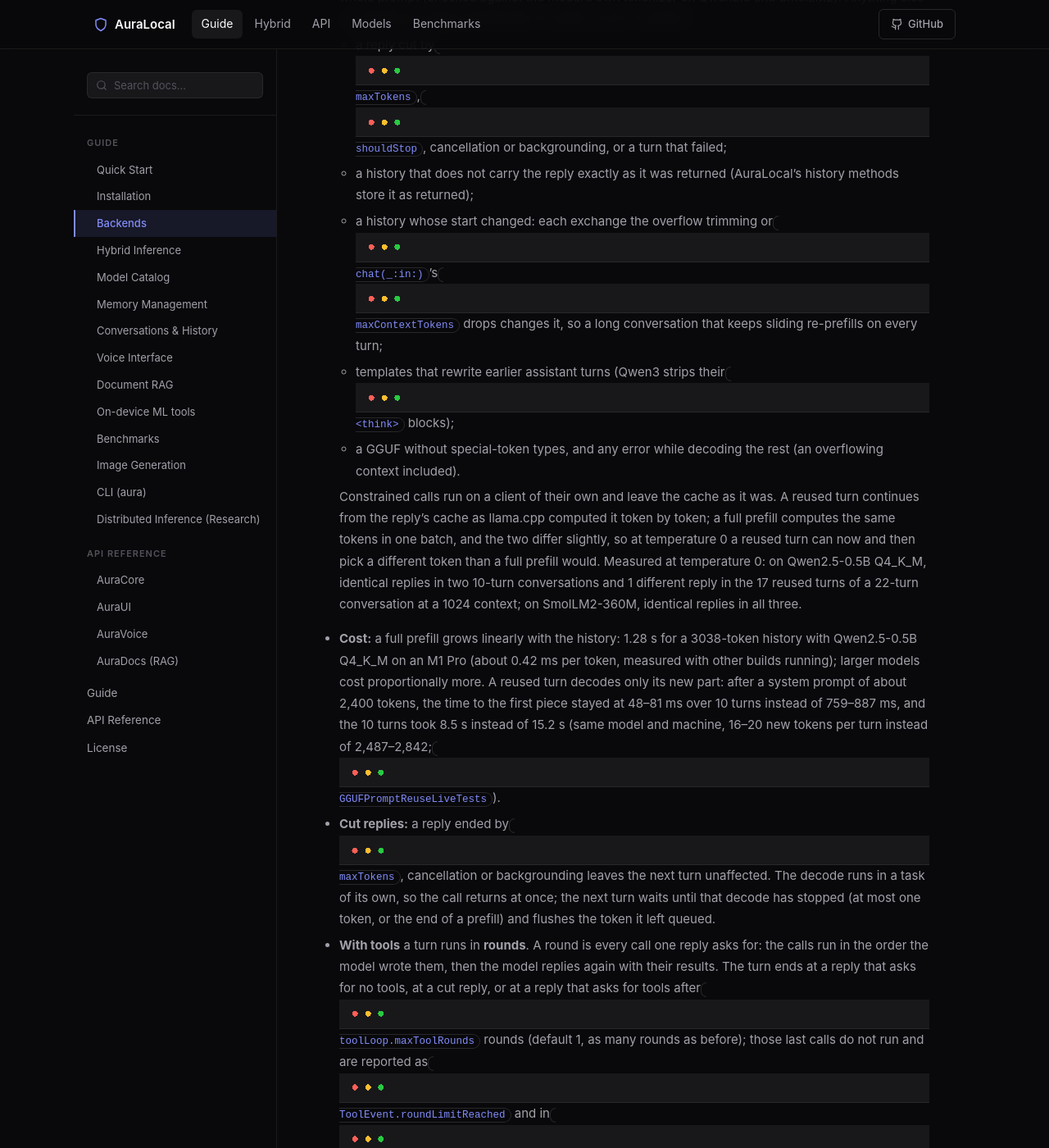
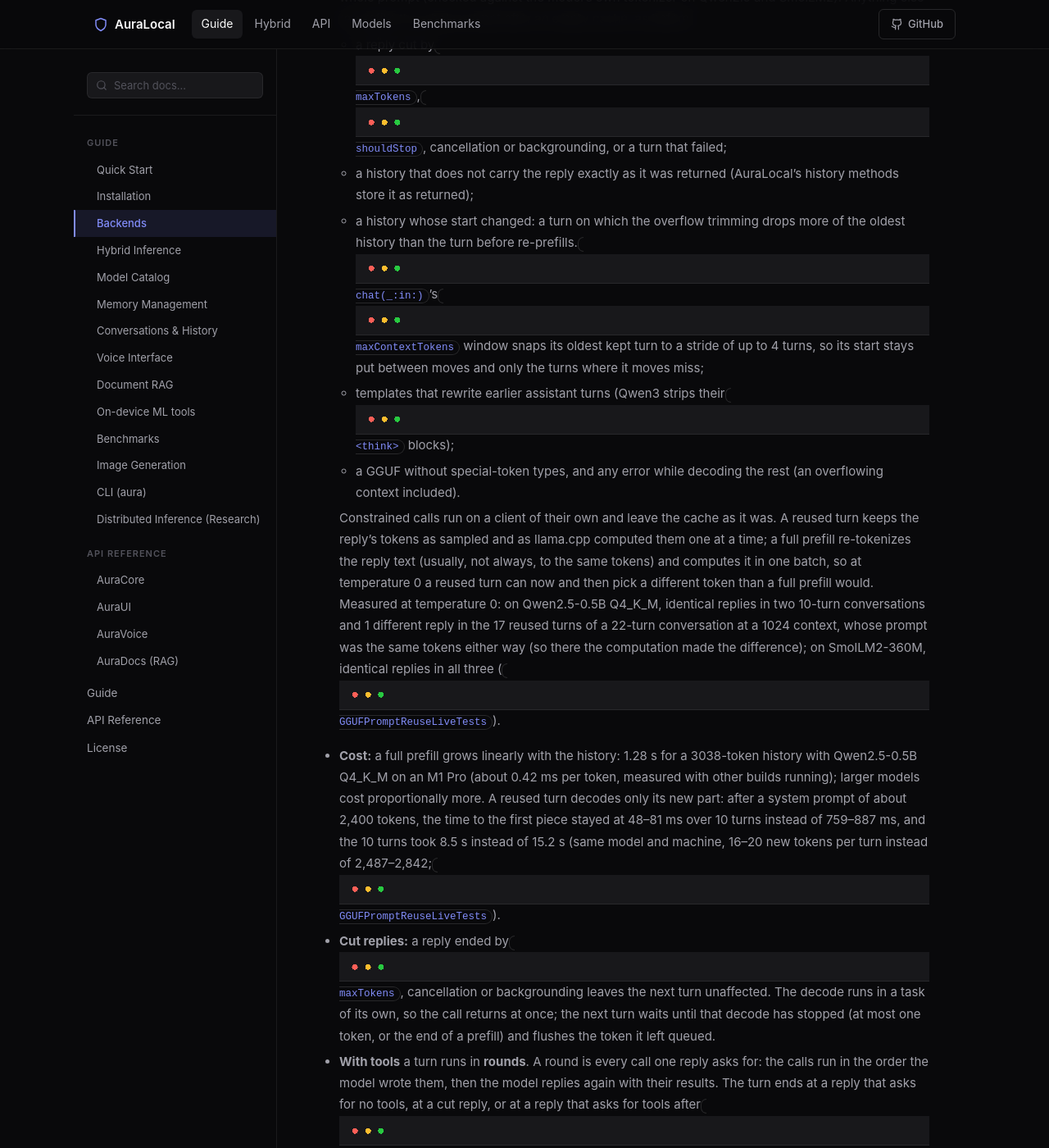
Before and after one commit to iOSDevC/AuraLocal, a Jekyll site: the page built from docs/guide/backends.md, in a window 1280 px wide and 1400 px high, scrolled down 12296 px. Shown: the whole window at 82% size. Built offline with Jekyll 4.4.1, drawn with Linux system fonts in a browser that asks for light colours; some of the changed text lies outside the part shown.

Commit message:
docs: narrow GGUF KV reuse, cancellation and prompt-count claims
- Tool rounds keep the KV cache only on templates that render tool turns
  natively (Qwen2.5's); without tool support a round's results join the reply's
  assistant turn after a newline, so every round re-prefills.
- Only tool-call formats on LocalLLMClient's `LlamaClient` keep decoding after
  a stop; `<tool_call>` JSON templates stop as without tools.
- The `maxContextTokens` stride keeps the GGUF cache reusable between boundary
  moves; only the fitter's further trimming misses on every such turn.
- A reused turn's different greedy token: both possible causes are stated, and
  the one measured case is noted as token-identical.
- `GenerationStats.promptTokens` and `.estimated` count what was prefilled,
  with tool rounds the last round's.

Co-Authored-By: Claude Opus 5.5 <noreply@anthropic.com>

```diff
--- a/docs/guide/backends.md
+++ b/docs/guide/backends.md
@@ -198,17 +198,19 @@ cache when a new prompt did not extend the cached one, so the cache grew every t
   - a reply cut by `maxTokens`, `shouldStop`, cancellation or backgrounding, or a turn that failed;
   - a history that does not carry the reply exactly as it was returned (AuraLocal's history methods store it as
     returned);
-  - a history whose start changed: each exchange the overflow trimming or `chat(_:in:)`'s `maxContextTokens`
-    drops changes it, so a long conversation that keeps sliding re-prefills on every turn;
+  - a history whose start changed: a turn on which the overflow trimming drops more of the oldest history than the
+    turn before re-prefills. `chat(_:in:)`'s `maxContextTokens` window snaps its oldest kept turn to a stride of up
+    to 4 turns, so its start stays put between moves and only the turns where it moves miss;
   - templates that rewrite earlier assistant turns (Qwen3 strips their `<think>` blocks);
   - a GGUF without special-token types, and any error while decoding the rest (an overflowing context included).
 
-  Constrained calls run on a client of their own and leave the cache as it was. A reused turn continues from the
-  reply's cache as llama.cpp computed it token by token; a full prefill computes the same tokens in one batch, and the
-  two differ slightly, so at temperature 0 a reused turn can now and then pick a different token than a full prefill
-  would. Measured at temperature 0: on Qwen2.5-0.5B Q4_K_M, identical replies in two 10-turn conversations and 1
-  different reply in the 17 reused turns of a 22-turn conversation at a 1024 context; on SmolLM2-360M, identical
-  replies in all three.
+  Constrained calls run on a client of their own and leave the cache as it was. A reused turn keeps the reply's
+  tokens as sampled and as llama.cpp computed them one at a time; a full prefill re-tokenizes the reply text
+  (usually, not always, to the same tokens) and computes it in one batch, so at temperature 0 a reused turn can now
+  and then pick a different token than a full prefill would. Measured at temperature 0: on Qwen2.5-0.5B Q4_K_M,
+  identical replies in two 10-turn conversations and 1 different reply in the 17 reused turns of a 22-turn
+  conversation at a 1024 context, whose prompt was the same tokens either way (so there the computation made the
+  difference); on SmolLM2-360M, identical replies in all three (`GGUFPromptReuseLiveTests`).
 - **Cost:** a full prefill grows linearly with the history: 1.28 s for a 3038-token history with Qwen2.5-0.5B
   Q4_K_M on an M1 Pro (about 0.42 ms per token, measured with other builds running); larger models cost
   proportionally more. A reused turn decodes only its new part: after a system prompt of about 2,400 tokens, the
@@ -231,10 +233,13 @@ cache when a new prompt did not extend the cached one, so the cache grew every t
     without tools, and AuraLocal's parser reads the calls: every call in a reply runs, two to the same tool included;
     a `<tool_call>` block that is not such an object stays in the visible text; arguments reach the tool as JSON with
     sorted keys. The round joins the conversation as the reply exactly as the model wrote it, its `<tool_call>` text
-    included, followed by one tool turn per result, so the next reply's prompt extends the KV cache (see
+    included, followed by one tool turn per result. On a template that renders tool turns natively (Qwen2.5's), the
+    next reply's prompt then goes on from the reply at a special token and extends the KV cache (see
     **Reusing the KV cache**). That holds while another round may run: the reply after the last allowed round (at
-    the default of 1, the reply after the first round) is sent without the tool instructions and re-prefills. A
-    turn with rounds leaves nothing the next turn can reuse, since the conversation keeps only its answer.
+    the default of 1, the reply after the first round) is sent without the tool instructions and re-prefills. On a
+    template without tool support (SmolLM2's, Gemma 3's), each round's results join the reply's assistant turn after
+    a newline, not a special token, so every round re-prefills. A turn with rounds leaves nothing the next turn can
+    reuse, since the conversation keeps only its answer.
     `maxTokens` counts every token the model writes, its calls included. A cut reply stops its decode, as without
     tools.
   - **Other formats** (for example Llama 3.1's, Mistral's and Gemma 4's, and templates that write arguments as XML)
```
Also changed, not shown: docs/api/core.md (+15 -11 lines), docs/guide/conversations.md (+7 -3 lines), docs/guide/index.md (+4 -2 lines), docs/guide/memory.md (+2 -2 lines), CHANGELOG.md, 4 other files.
